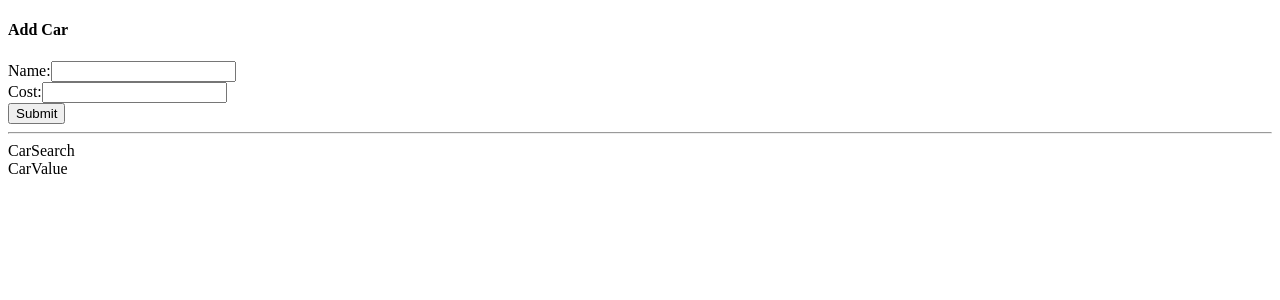
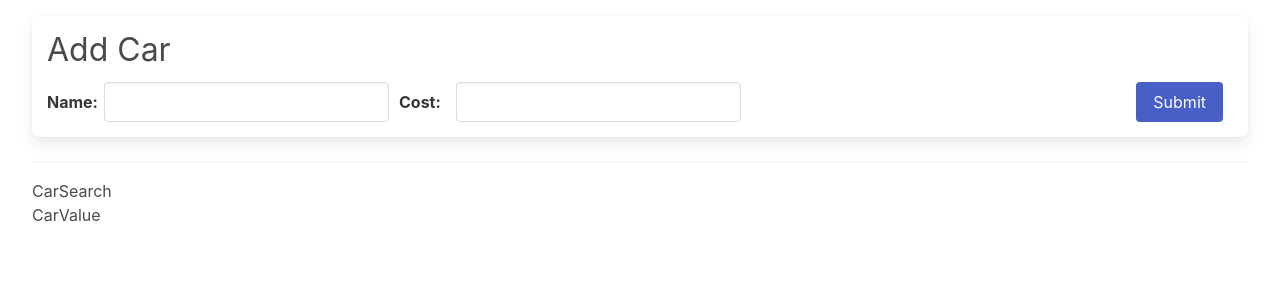
Before and after one commit to zahoorshinwari/cars-react-projcet-using-redux, a React (Create React App) app: page / in a window 1280 px wide. Shown: the top 300 px of the page. Built offline with nearby package versions, Linux system fonts and the light colour scheme.

Commit message:
adding some style using bulma css

```diff
--- a/src/App.js
+++ b/src/App.js
@@ -6,7 +6,7 @@
 
 function App() {
   return (
-    <div>
+    <div className='container is-fluid'>
         <CarForm />
         <CarList />
         <CarSearch />
--- a/src/index.js
+++ b/src/index.js
@@ -1,4 +1,6 @@
 import React from 'react'
+import 'bulma/css/bulma.css'
+import './styles.css'
 import { createRoot } from 'react-dom/client'
 import App from './App'
 import { Provider } from 'react-redux'
--- /dev/null
+++ b/src/styles.css
@@ -0,0 +1,79 @@
+.car-form {
+  margin-top: 15px;
+  padding: 15px;
+}
+.car-form .field-group {
+  display: flex;
+  margin-bottom: 0px;
+}
+.car-form form {
+  display: flex;
+  justify-content: space-between;
+}
+.car-form .field {
+  display: flex;
+  align-items: center;
+  margin-bottom: 0px;
+  margin-right: 10px;
+}
+.car-form .field label.label {
+  margin-bottom: 0px;
+  width: 70px;
+}
+.car-form input {
+  width: 100%;
+}
+.car-form h4.subtitle.is-3 {
+  margin-bottom: 0.75rem;
+}
+
+.car-list .panel.bold {
+  font-weight: 600;
+}
+
+.car-list .panel {
+  padding: 10px;
+  display: flex;
+  flex-direction: row;
+  justify-content: space-between;
+  align-items: center;
+}
+
+.car-list p {
+  font-size: 1.5rem;
+}
+
+.car-list .note {
+  font-style: italic;
+  display: block;
+  margin: 40px 20px;
+}
+
+.car-value {
+  font-size: 2rem;
+  text-align: right;
+}
+
+hr {
+  margin: 1rem 0;
+}
+
+.list-header {
+  display: flex;
+  flex-direction: row;
+  justify-content: space-between;
+  align-items: center;
+}
+
+.list-header h3.title {
+  margin-bottom: 0px;
+}
+
+.list-header .search {
+  display: flex;
+  align-items: center;
+}
+.list-header .search .label {
+  margin-bottom: 0px;
+  margin-right: 10px;
+}
```
